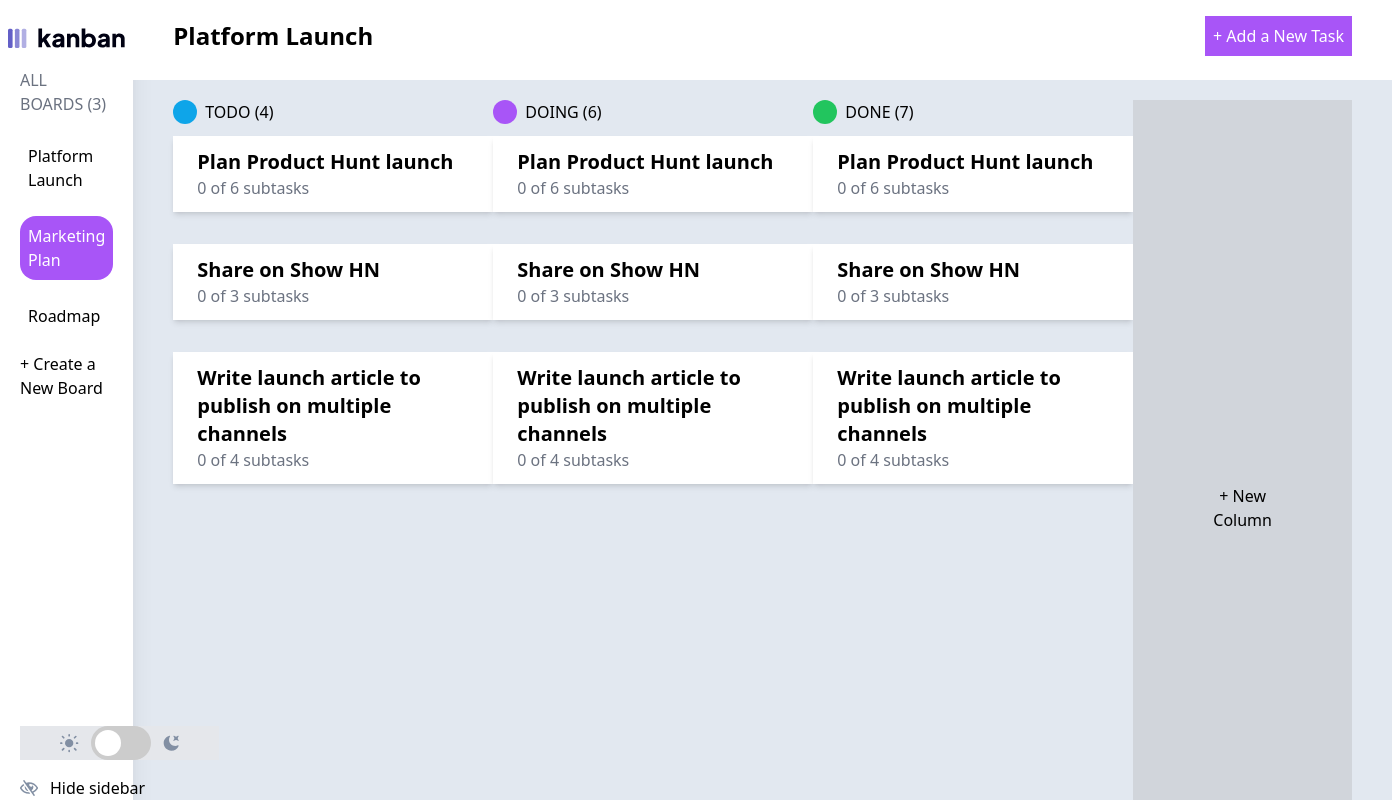
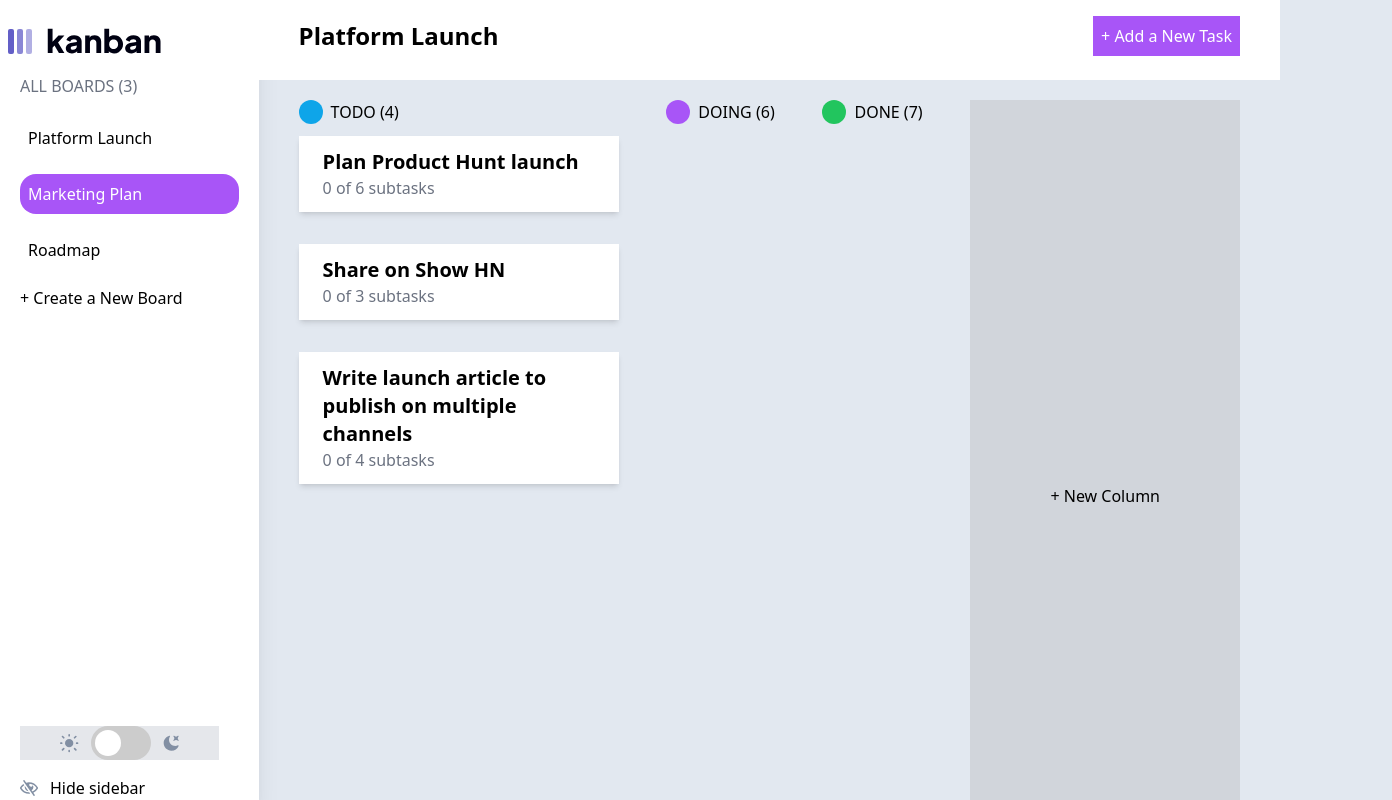
Before and after one commit to AhmaadAlharbi/Kanban-task-management-web-app, a Vue app: page / in a window 1280 px wide. Shown: the top 800 px of the page, 1392 px wide, since content can reach past the window. Built offline with nearby package versions, Linux system fonts and the light colour scheme; data requests are answered from the project's data file.

Commit message:
show task details modal when click on task

```diff
--- /dev/null
+++ b/src/components/TaskDetails.vue
@@ -0,0 +1,30 @@
+<!-- TaskDetails.vue -->
+<template>
+  <div
+    v-if="task"
+    class="fixed inset-0 bg-black bg-opacity-75 flex items-center justify-center"
+    @click.self="$emit('close')"
+  >
+    <div class="bg-white w-11/12 md:w-1/2 lg:w-1/3 p-6 rounded-lg">
+      <h2 class="text-2xl font-bold mb-4">Modal Title</h2>
+      <p class="mb-4">
+        {{ task.title }}
+      </p>
+      <button
+        class="bg-blue-500 hover:bg-blue-700 text-white font-bold py-2 px-4 rounded"
+        @click.stop="$emit('close')"
+      >
+        Close Modal
+      </button>
+    </div>
+  </div>
+</template>
+
+<script>
+export default {
+  props: ["task"],
+};
+</script>
+
+<style lang="scss" scoped>
+</style>
--- a/src/views/HomeView.vue
+++ b/src/views/HomeView.vue
@@ -9,13 +9,12 @@
       </ul>
     </nav>
     <div v-if="taskStore.loading">Loading...</div>
-
     <section
       v-if="taskStore.boards && taskStore.boards.length > 0"
       class="container px-10 mt-5 flex justify-between"
     >
       <!-- TODO -->
-      <div v-if="selectedBoard" class="">
+      <div v-if="selectedBoard">
         <div class="flex space-x-2">
           <div class="h-6 w-6 rounded-full bg-sky-500"></div>
           <h1 class="text-blak">
@@ -26,6 +25,7 @@
           v-for="(task, index) in selectedBoard.columns[0].tasks"
           :key="index"
           class="shadow-md mt-3 py-3 px-6 bg-white w-80 mb-8"
+          @click="selectedTask === task ? closeDetails() : openDetails(task)"
         >
           <h3 class="font-bold text-xl">{{ task.title }}</h3>
           <p class="text-gray-500">
@@ -34,9 +34,8 @@
           </p>
         </div>
       </div>
-
       <!-- DOING -->
-      <div v-if="selectedBoard" class="">
+      <div v-if="selectedBoard">
         <div class="flex space-x-2">
           <div class="h-6 w-6 rounded-full bg-purple-500"></div>
           <h1 class="text-blak">
@@ -44,9 +43,10 @@
           </h1>
         </div>
         <div
-          v-for="(task, index) in selectedBoard.columns[0].tasks"
+          v-for="(task, index) in selectedBoard.columns[1].tasks"
           :key="index"
           class="shadow-md mt-3 py-3 px-6 bg-white w-80 mb-8"
+          @click="selectedTask === task ? closeDetails() : openDetails(task)"
         >
           <h3 class="font-bold text-xl">{{ task.title }}</h3>
           <p class="text-gray-500">
@@ -55,9 +55,8 @@
           </p>
         </div>
       </div>
-
       <!-- DONE -->
-      <div v-if="selectedBoard" class="">
+      <div v-if="selectedBoard">
         <div class="flex space-x-2">
           <div class="h-6 w-6 rounded-full bg-green-500"></div>
           <h1 class="text-blak">
@@ -65,9 +64,10 @@
           </h1>
         </div>
         <div
-          v-for="(task, index) in selectedBoard.columns[0].tasks"
+          v-for="(task, index) in selectedBoard.columns[2].tasks"
           :key="index"
-          class="shadow-md bg-white mt-3 py-3 px-6 w-80 mb-8"
+          class="shadow-md mt-3 py-3 px-6 bg-white w-80 mb-8"
+          @click="selectedTask === task ? closeDetails() : openDetails(task)"
         >
           <h3 class="font-bold text-xl">{{ task.title }}</h3>
           <p class="text-gray-500">
@@ -80,15 +80,17 @@
       <div class="self-center bg-gray-300 py-96 px-20">
         <button>+ New Column</button>
       </div>
+      <TaskDetails :task="selectedTask" @close="closeDetails" />
     </section>
   </div>
 </template>
 
 <script>
 import { useTaskStore } from "../stores/TaskStore";
-import { onMounted, computed } from "vue";
-
+import { onMounted, computed, ref } from "vue";
+import TaskDetails from "../components/TaskDetails.vue";
 export default {
+  components: { TaskDetails },
   setup() {
     const taskStore = useTaskStore();
     onMounted(() => {
@@ -102,7 +104,22 @@ export default {
     const selectedBoard = computed(() => {
       return taskStore.boards[taskStore.selectedBoardIndex];
     });
-    return { taskStore, completedSubtasksCount, selectedBoard };
+    const selectedTask = ref(null);
+    const openDetails = (task) => {
+      selectedTask.value = task;
+    };
+    const closeDetails = () => {
+      selectedTask.value = null;
+    };
+
+    return {
+      closeDetails,
+      openDetails,
+      taskStore,
+      selectedTask,
+      completedSubtasksCount,
+      selectedBoard,
+    };
   },
 };
 </script>
```
